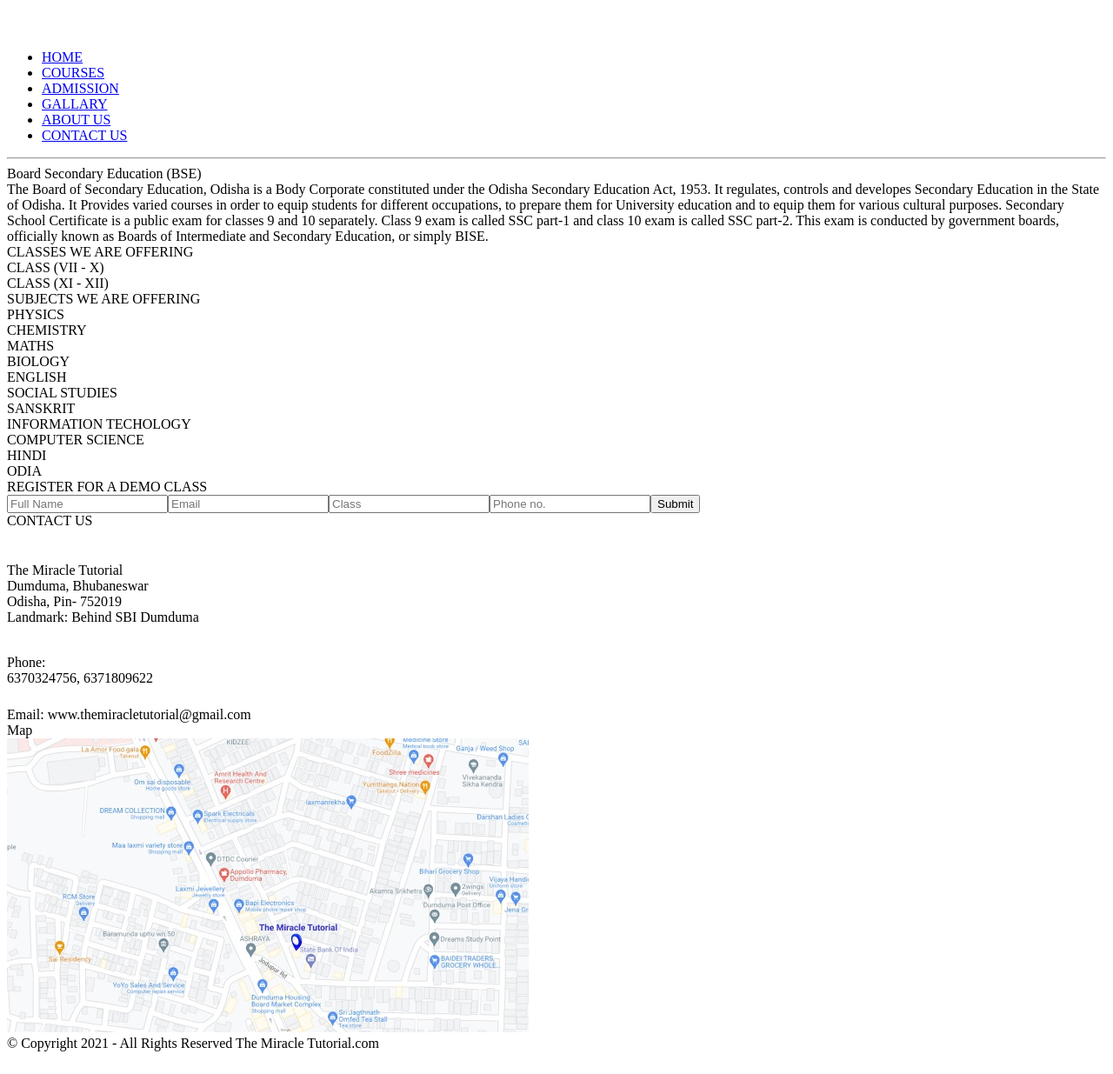
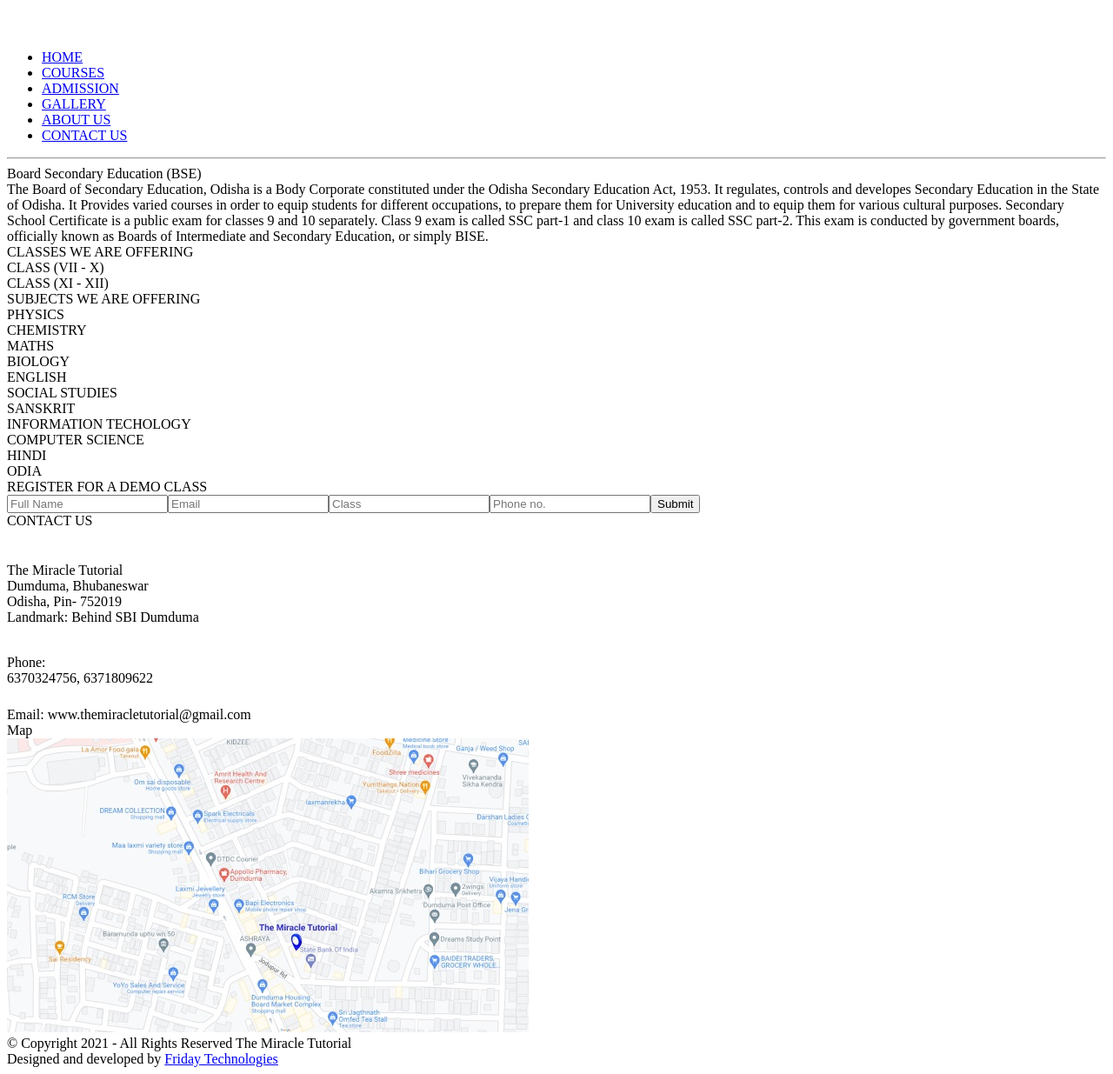
Before and after one commit to ak2783934/the-miracle-tutorial, a Next.js app: page /bse in a window 1280 px wide. Shown: the part 1439-2674 px from the top of the page at 87% size. Built offline with nearby package versions, Linux system fonts and the light colour scheme.

Commit message:
More thing corrected

```diff
--- a/layout/Footer.js
+++ b/layout/Footer.js
@@ -51,8 +51,16 @@ const Footer = () => {
           </div>
         </div>
       </div>
-      <div className="py-2 text-xs text-center text-white sm:py-4 sm:text-sm bg-footerBottom">
-        © Copyright 2021 - All Rights Reserved The Miracle Tutorial.com
+      <div className="flex flex-col py-2 text-xs text-center text-white sm:py-4 sm:text-sm bg-footerBottom sm:flex-row sm:justify-between">
+        <div className="mx-auto">
+          © Copyright 2021 - All Rights Reserved The Miracle Tutorial{" "}
+        </div>
+        <div className="mx-auto">
+          Designed and developed by{" "}
+          <a href="https://fridaytech.in" className="text-blue-400">
+            Friday Technologies
+          </a>
+        </div>
       </div>
     </div>
   );
--- a/layout/Navbar.js
+++ b/layout/Navbar.js
@@ -74,9 +74,9 @@ const Navbar = () => {
             <li>
               <a
                 className="block py-2 md:p-4 hover:text-hoverColor hover:underline"
-                href="/gallary"
+                href="/gallery"
               >
-                GALLARY
+                GALLERY
               </a>
             </li>
             <li>
--- a/pages/gallary.js
+++ b/pages/gallery.js
@@ -3,7 +3,7 @@ import Layout from "../layout";
 import Head from "next/head";
 import Event from "../components/Event";
 
-const gallary = () => {
+const gallery = () => {
   const images = [
     "/firstImg.jpg",
     "/secondImg.jpg",
@@ -19,7 +19,7 @@ const gallary = () => {
         <link rel="icon" href="/tmt.png" />
       </Head>
       <hr className="border-t-4" />
-      <div className="py-3 text-4xl font-medium text-center">GALLARY</div>
+      <div className="py-3 text-4xl font-medium text-center">GALLERY</div>
       <Event eventName="Teachers Day" images={images} />
       <Event eventName="Teachers Day" images={images} />
       <Event eventName="Teachers Day" images={images} />
@@ -28,4 +28,4 @@ const gallary = () => {
   );
 };
 
-export default gallary;
+export default gallery;
```
Also changed, not shown: components/NoticeResultList.js (+4 -4 lines).
